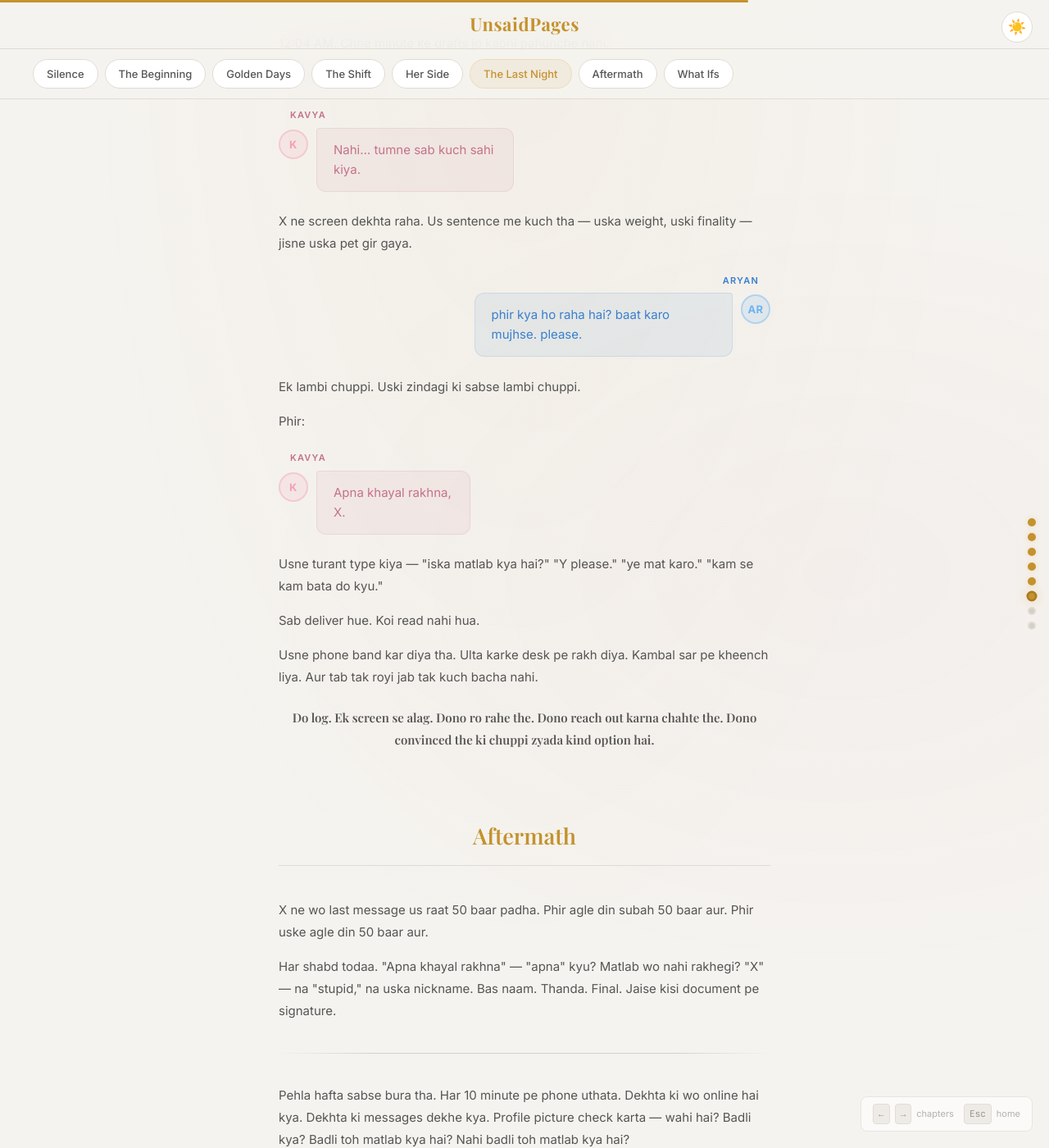
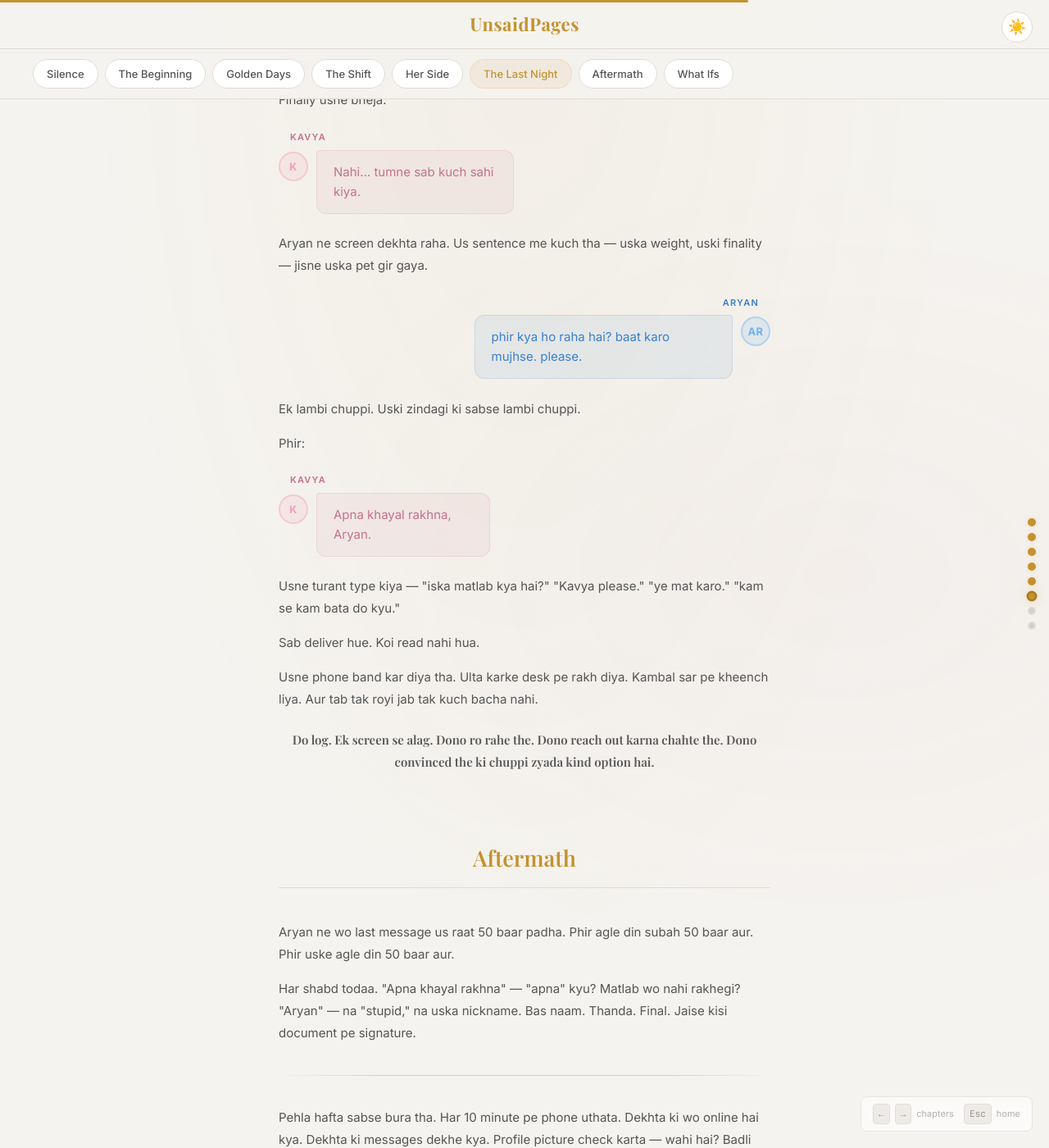
Before and after one commit to GamerCr4cked/NoAnyStory, a Jekyll site: the page built from stories/the-last-message.html, in a window 1280 px wide and 1400 px high, scrolled down 11242 px. Shown: the whole window at 82% size. Built offline with Jekyll 4.4.1, drawn with Linux system fonts in a browser that asks for light colours; some web fonts are replaced; some of the changed text lies outside the part shown.

Commit message:
fix: complete X/Y → Aryan/Kavya rename in the-last-message prose + fix character profiles

```diff
--- a/assets/characters/the-last-message.json
+++ b/assets/characters/the-last-message.json
@@ -6,10 +6,10 @@
     "lightColor": "#3a7fcc",
     "align": "right",
     "details": [
-      { "label": "Age", "value": "Unknown" },
+      { "label": "Age", "value": "19" },
       { "label": "Type", "value": "Overthinker, silent" }
     ],
-    "bio": "Ek ladka jo silence se darta hai. Bohot sochta hai par bol nahi paata."
+    "bio": "Silence se darta hai. Sab notice karta hai — par bol nahi paata. Jab kuch kho jaata hai toh type karta hai, delete karta hai, phir screen dekhta rehta hai."
   },
   "Kavya": {
     "initials": "K",
@@ -18,10 +18,10 @@
     "lightColor": "#c4728a",
     "align": "left",
     "details": [
-      { "label": "Age", "value": "Unknown" },
+      { "label": "Age", "value": "19" },
       { "label": "Type", "value": "Caring, guarded" }
     ],
-    "bio": "Ek ladki jo care karti hai par khud ke baare me kabhi nahi bolti. Apni cheezein chhupa ke rakhti hai."
+    "bio": "Chaos aur calm ek saath. 15 minute non-stop bolti hai phir achanak kuch itna soft bol deti hai ki guard pe pakad le. Door isliye gayi kyuki tootna nahi dikhana tha."
   },
   "Rohit": {
     "initials": "R",
@@ -30,10 +30,10 @@
     "lightColor": "#c07830",
     "align": "left",
     "details": [
-      { "label": "Age", "value": "Unknown" },
+      { "label": "Age", "value": "Same as Aryan" },
       { "label": "Type", "value": "Supportive, practical" }
     ],
-    "bio": "Aryan ka close friend. Notice karta hai ki Aryan badal raha hai par samajh nahi paata kaise help kare."
+    "bio": "Aryan ka close friend. Notice karta hai ki Aryan badal raha hai — kha nahi raha, chup hai. Fix nahi kar sakta par chhodta bhi nahi."
   },
   "Ananya": {
     "initials": "An",
@@ -42,9 +42,9 @@
     "lightColor": "#2e8b63",
     "align": "left",
     "details": [
-      { "label": "Age", "value": "Unknown" },
+      { "label": "Age", "value": "Same as Kavya" },
       { "label": "Type", "value": "Caring, seedhi baat" }
     ],
-    "bio": "Kavya ki close friend. Supportive hai aur samajhti hai usse."
+    "bio": "Kavya ki close friend. Seedha poochti hai — miss karti hai usse? Jaanti hai jawab kya hai, phir bhi poochti hai."
   }
 }
--- a/stories/the-last-message.html
+++ b/stories/the-last-message.html
@@ -32,7 +32,7 @@ next_story: { slug: "phir-milenge", title: "Phir Milenge — Season 1" }
 
 <div class="dialogue kavya">
   <span class="speaker">Kavya</span>
-  <div class="bubble">Apna khayal rakhna, X.</div>
+  <div class="bubble">Apna khayal rakhna, Aryan.</div>
 </div>
 
 <p>Bas itna.</p>
@@ -49,7 +49,7 @@ next_story: { slug: "phir-milenge", title: "Phir Milenge — Season 1" }
 
 <p>Phone lock kiya. Ceiling dekhi. Phir unlock karke message dobara padha.</p>
 
-<p class="emphasis">Apna khayal rakhna, X.</p>
+<p class="emphasis">Apna khayal rakhna, Aryan.</p>
 
 <p>Jaise ye ab possible tha.</p>
 
@@ -58,7 +58,7 @@ next_story: { slug: "phir-milenge", title: "Phir Milenge — Season 1" }
 
 <p>Shuruaat waisi hui jaisi zyada tar cheezein hoti hain — randomly.</p>
 
-<p>Ek mutual friend ka group chat. Kisi ne meme bheja. Kavya ne aisa reply kiya — itna unexpectedly funny — ki X class me zor se has pada. Usne screenshot liya aur usse privately bhej diya — "ye actually accha tha lol." Usne reply kiya "lol? bas itna hi aata hai tumhe?"</p>
+<p>Ek mutual friend ka group chat. Kisi ne meme bheja. Kavya ne aisa reply kiya — itna unexpectedly funny — ki Aryan class me zor se has pada. Usne screenshot liya aur usse privately bhej diya — "ye actually accha tha lol." Usne reply kiya "lol? bas itna hi aata hai tumhe?"</p>
 
 <p>Aur bas. Yahi shuruaat thi sab kuch ki.</p>
 
@@ -90,7 +90,7 @@ next_story: { slug: "phir-milenge", title: "Phir Milenge — Season 1" }
 
 <hr class="story-divider">
 
-<p>X ko exactly pata nahi tha kab shift hua. Koi ek moment nahi tha jaha usne socha "mujhe ye pasand hai." Ye ek dheemi leharon jaisa tha — itni dheere utha ki jab tak notice kiya, tab tak doob chuka tha.</p>
+<p>Aryan ko exactly pata nahi tha kab shift hua. Koi ek moment nahi tha jaha usne socha "mujhe ye pasand hai." Ye ek dheemi leharon jaisa tha — itni dheere utha ki jab tak notice kiya, tab tak doob chuka tha.</p>
 
 <p>Wo apni terrace se aasmaan ki random photo bhejti aur wo 2 minute tak dekhta rehta. Aasmaan sundar tha isliye nahi — par kyuki usne dekha aur usse share karne ka socha. Ye kuch matlab rakhta tha. Kya exactly — ye nahi pata tha. Par kuch toh tha.</p>
 
@@ -140,7 +140,7 @@ next_story: { slug: "phir-milenge", title: "Phir Milenge — Season 1" }
 
 <hr class="story-divider">
 
-<p>Wo ek saath chaos aur calm thi. Apne din ke baare me 15 minute tak non-stop bolti thi — har detail, har annoyance, har chhoti interaction ko dissect karti — aur phir achanak chup ho jaati aur kuch itna soft bol deti ki X ko guard pe pakad leti.</p>
+<p>Wo ek saath chaos aur calm thi. Apne din ke baare me 15 minute tak non-stop bolti thi — har detail, har annoyance, har chhoti interaction ko dissect karti — aur phir achanak chup ho jaati aur kuch itna soft bol deti ki Aryan ko guard pe pakad leti.</p>
 
 <div class="dialogue kavya">
   <span class="speaker">Kavya</span>
@@ -234,7 +234,7 @@ next_story: { slug: "phir-milenge", title: "Phir Milenge — Season 1" }
 
 <hr class="story-divider">
 
-<p>Chhota sa shuru hua. Itna chhota ki X almost miss kar deta.</p>
+<p>Chhota sa shuru hua. Itna chhota ki Aryan almost miss kar deta.</p>
 
 <p>Reply late aane lage. Bohot late nahi — bas 2 minute ki jagah 20 minute. Phir ek ghanta. Phir "sorry, busy thi." Phir reply ki jagah sirf ek reaction emoji.</p>
 
@@ -244,7 +244,7 @@ next_story: { slug: "phir-milenge", title: "Phir Milenge — Season 1" }
 
 <hr class="story-divider">
 
-<p>X ne sab notice kiya. Wo aisa hi bana tha — usne notice kiya jab usne profile picture badli, jab wo online thi par usse text nahi kar rahi thi, jab uski "haha" me usual exclamation mark nahi tha. Har shift ko catalogue kiya jaise ek scientist toofaan ko aate dekhta hai.</p>
+<p>Aryan ne sab notice kiya. Wo aisa hi bana tha — usne notice kiya jab usne profile picture badli, jab wo online thi par usse text nahi kar rahi thi, jab uski "haha" me usual exclamation mark nahi tha. Har shift ko catalogue kiya jaise ek scientist toofaan ko aate dekhta hai.</p>
 
 <p>Par bola kuch nahi.</p>
 
@@ -290,7 +290,7 @@ next_story: { slug: "phir-milenge", title: "Phir Milenge — Season 1" }
 
 <p>Ghar se shuru hua. Pressure jiske baare me kabhi baat nahi ki — expectations jo deewar jaisi band ho rahi thi, ghar ki baatein jo usse khaali chhod deti thi, ek version of herself jo har din perform karni padti thi. Sab me se smile karke nikli. Usse ye aata tha. 12 saal ki umr se practice kar rahi thi.</p>
 
-<p>X ko nahi pata tha. Isliye nahi ki trust nahi tha — par kyuki wo bol nahi paa rahi thi. Kaise bolo kisi ko "meri zindagi bikhar rahi hai" jab wo sochta hai ki tum sabse strong insaan ho? Us image ko kaise todo?</p>
+<p>Aryan ko nahi pata tha. Isliye nahi ki trust nahi tha — par kyuki wo bol nahi paa rahi thi. Kaise bolo kisi ko "meri zindagi bikhar rahi hai" jab wo sochta hai ki tum sabse strong insaan ho? Us image ko kaise todo?</p>
 
 <hr class="story-divider">
 
@@ -325,9 +325,9 @@ next_story: { slug: "phir-milenge", title: "Phir Milenge — Season 1" }
 <!-- ==================== CHAPTER 6 ==================== -->
 <h2 class="chapter-heading" id="tlm6">The Last Night</h2>
 
-<p>Teen hafte "baad me baat karte hain" aur aadhe replies ke. Teen hafte X ka pretend karna ki notice nahi kiya. Teen hafte Y ka pretend karna ki toot nahi rahi.</p>
+<p>Teen hafte "baad me baat karte hain" aur aadhe replies ke. Teen hafte Aryan ka pretend karna ki notice nahi kiya. Teen hafte Kavya ka pretend karna ki toot nahi rahi.</p>
 
-<p>Phir ek Tuesday raat 11:47 pe — X finally toota.</p>
+<p>Phir ek Tuesday raat 11:47 pe — Aryan finally toota.</p>
 
 <div class="dialogue aryan">
   <span class="speaker">Aryan</span>
@@ -379,7 +379,7 @@ next_story: { slug: "phir-milenge", title: "Phir Milenge — Season 1" }
   <div class="bubble">Nahi… tumne sab kuch sahi kiya.</div>
 </div>
 
-<p>X ne screen dekhta raha. Us sentence me kuch tha — uska weight, uski finality — jisne uska pet gir gaya.</p>
+<p>Aryan ne screen dekhta raha. Us sentence me kuch tha — uska weight, uski finality — jisne uska pet gir gaya.</p>
 
 <div class="dialogue aryan">
   <span class="speaker">Aryan</span>
@@ -392,10 +392,10 @@ next_story: { slug: "phir-milenge", title: "Phir Milenge — Season 1" }
 
 <div class="dialogue kavya">
   <span class="speaker">Kavya</span>
-  <div class="bubble">Apna khayal rakhna, X.</div>
+  <div class="bubble">Apna khayal rakhna, Aryan.</div>
 </div>
 
-<p>Usne turant type kiya — "iska matlab kya hai?" "Y please." "ye mat karo." "kam se kam bata do kyu."</p>
+<p>Usne turant type kiya — "iska matlab kya hai?" "Kavya please." "ye mat karo." "kam se kam bata do kyu."</p>
 
 <p>Sab deliver hue. Koi read nahi hua.</p>
 
@@ -406,9 +406,9 @@ next_story: { slug: "phir-milenge", title: "Phir Milenge — Season 1" }
 <!-- ==================== CHAPTER 7 ==================== -->
 <h2 class="chapter-heading" id="tlm7">Aftermath</h2>
 
-<p>X ne wo last message us raat 50 baar padha. Phir agle din subah 50 baar aur. Phir uske agle din 50 baar aur.</p>
+<p>Aryan ne wo last message us raat 50 baar padha. Phir agle din subah 50 baar aur. Phir uske agle din 50 baar aur.</p>
 
-<p>Har shabd todaa. "Apna khayal rakhna" — "apna" kyu? Matlab wo nahi rakhegi? "X" — na "stupid," na uska nickname. Bas naam. Thanda. Final. Jaise kisi document pe signature.</p>
+<p>Har shabd todaa. "Apna khayal rakhna" — "apna" kyu? Matlab wo nahi rakhegi? "Aryan" — na "stupid," na uska nickname. Bas naam. Thanda. Final. Jaise kisi document pe signature.</p>
 
 <hr class="story-divider">
 
@@ -430,7 +430,7 @@ next_story: { slug: "phir-milenge", title: "Phir Milenge — Season 1" }
 
 <div class="dialogue rohit">
   <span class="speaker">Rohit</span>
-  <div class="bubble">bhai tu chup hai. kha nahi raha. Y ke saath kya hua?</div>
+  <div class="bubble">bhai tu chup hai. kha nahi raha. Kavya ke saath kya hua?</div>
 </div>
 
 <div class="dialogue aryan">
@@ -486,9 +486,9 @@ next_story: { slug: "phir-milenge", title: "Phir Milenge — Season 1" }
 
 <hr class="story-divider">
 
-<p>X abhi bhi kabhi kabhi uski chat open karta hai.</p>
+<p>Aryan abhi bhi kabhi kabhi uski chat open karta hai.</p>
 
-<p>Text karne ke liye nahi. Wo us se aage hai. Chat open karta hai, uska naam dekhta hai, last message dekhta hai — "Apna khayal rakhna, X" — aur bas ek moment ke liye uske saath baithta hai. Jaise kisi qabr pe jaana. Kisi cheez ko respect dena jo kabhi zinda thi.</p>
+<p>Text karne ke liye nahi. Wo us se aage hai. Chat open karta hai, uska naam dekhta hai, last message dekhta hai — "Apna khayal rakhna, Aryan" — aur bas ek moment ke liye uske saath baithta hai. Jaise kisi qabr pe jaana. Kisi cheez ko respect dena jo kabhi zinda thi.</p>
 
 <p>Kabhi kabhi sochta hai — agar pehle pucha hota toh? Agar pehli baar jab late reply aayi, tab bola hota "pata hai kuch off hai. Batana zaruri nahi. Par main hu yaha." Kya cheezein alag hoti?</p>
 
@@ -500,7 +500,7 @@ next_story: { slug: "phir-milenge", title: "Phir Milenge — Season 1" }
 
 <hr class="story-divider">
 
-<p>Aur Y?</p>
+<p>Aur Kavya?</p>
 
 <p>Wo abhi bhi kabhi kabhi search bar me uska naam type karti hai. Uski chat pe thumb hover karta hai. Last few messages padhti hai — uske "please" aur "kam se kam bata do kyu" jo kabhi open nahi kiye.</p>
 
```
